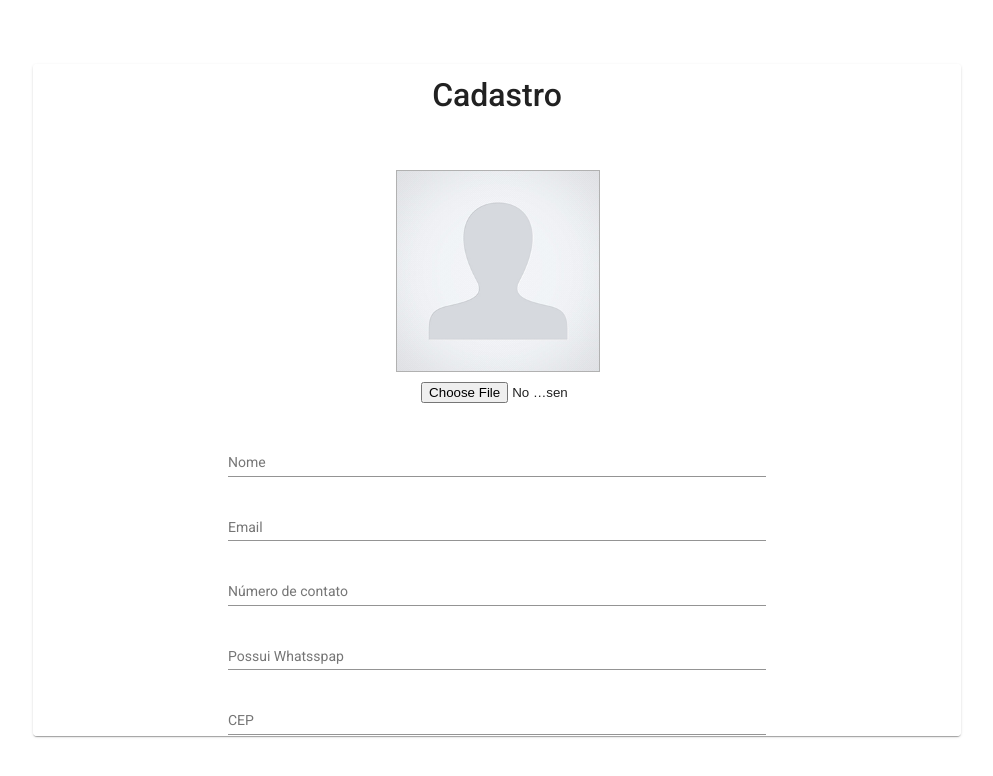
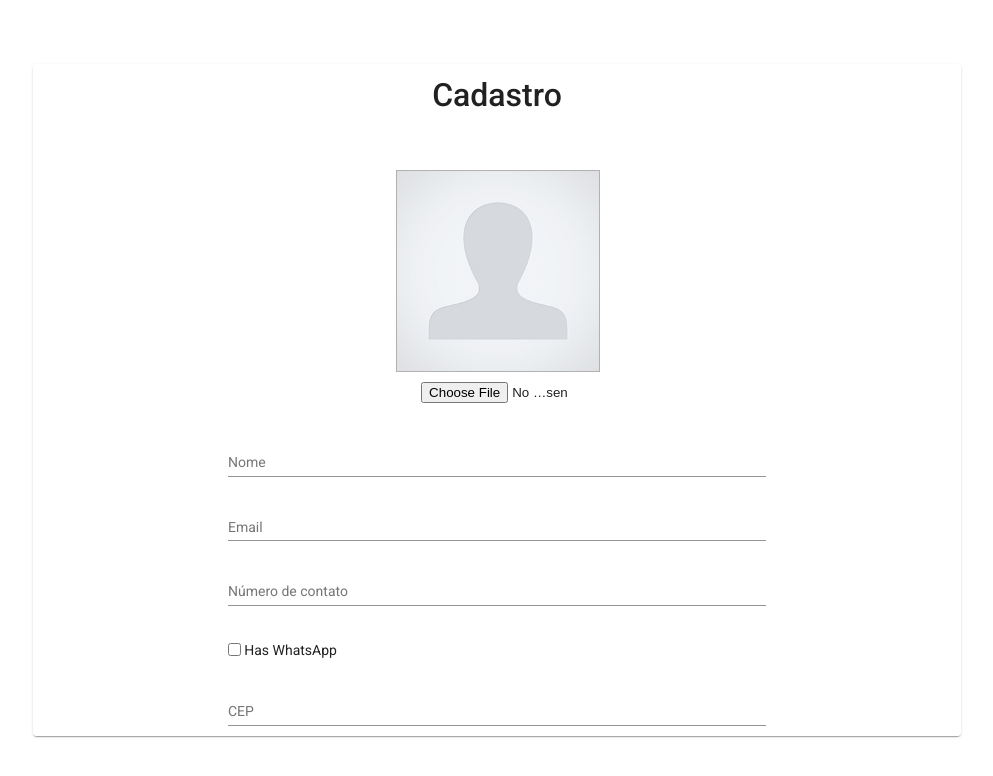
Before and after one commit to vitor-lupinetti/EntregaCerta, an Angular app in the folder entregaCerta/: page /user-register in a window 1280 px wide. Shown: the top 776 px of the page, without its empty margins (143-1136 px from the left). Built offline with nearby package versions, Linux system fonts and the light colour scheme.

Commit message:
add checkout no HasWhatsApp

```diff
--- a/entregaCerta/src/app/models/UserRegister.ts
+++ b/entregaCerta/src/app/models/UserRegister.ts
@@ -4,7 +4,7 @@ export interface UserRegister{
    photo:File;
    email: string;
    contactNumber:string;
-   hasWhatsApp:string;
+   hasWhatsAppBoolean:boolean;
    cep:string;
    street: string;
    homeNumber:string;
--- a/entregaCerta/src/app/services/userAccount/user-update.service.ts
+++ b/entregaCerta/src/app/services/userAccount/user-update.service.ts
@@ -55,6 +55,7 @@ export class UserUpdateService {
                   this.customer = result;
                  if(result){
                    this.setUpdate(this.customer);
+                   console.log(result);
                    this.message.showMessage("Usuário atualizado");
                    this.route.navigate(['buyer/homeBuyer']);
                  }
--- a/entregaCerta/src/app/services/userAccount/userRegister.service.ts
+++ b/entregaCerta/src/app/services/userAccount/userRegister.service.ts
@@ -33,6 +33,7 @@ export class UserRegisterService implements OnInit {
       formData.append('password', customerToCreate.password);
       formData.append('user', customerToCreate.user);
       if(customerToCreate.photo){
+        console.log(customerToCreate.photo);
         formData.append('photo', customerToCreate.photo, customerToCreate.photo.name);
       }
 
@@ -51,7 +52,7 @@ export class UserRegisterService implements OnInit {
                 },
                 error => {
                   if(error.status == 400) {
-                    console.log(error.error);
+                    console.log(error);
                     this.message.showMessage(error.error.error[0]);
                   }
                 }
--- a/entregaCerta/src/app/views/userAccount/user-register/user-register.component.css
+++ b/entregaCerta/src/app/views/userAccount/user-register/user-register.component.css
@@ -50,6 +50,16 @@ button{
     margin-bottom: 5px;
 } */
 
+ .whatsApp{
+    margin-left: 0px;
+    float:left;
+}
+#containerWhatsApp{
+    width: 60%;
+    padding-top: 1%;
+    padding-bottom: 3%;
+}
+
 .foto-container{
     display: flex;
     flex-direction: column;
--- a/entregaCerta/src/app/views/userAccount/user-register/user-register.component.html
+++ b/entregaCerta/src/app/views/userAccount/user-register/user-register.component.html
@@ -32,11 +32,10 @@
 
         </mat-form-field>
 
-        <mat-form-field class="input">
+        <div id="containerWhatsApp">
 
-            <input matInput  name="hasWhatsApp" placeholder="Possui Whatsspap" [(ngModel)]="hasWhatsApp" type="text">
-
-        </mat-form-field>
+            <input name="hasWhatsApp" class="whatsApp" [(ngModel)]="hasWhatsAppBoolean" type="checkbox"> <label class="whatsApp" >Has WhatsApp</label>
+        </div>
 
         <mat-form-field class="input">
 
--- a/entregaCerta/src/app/views/userAccount/user-register/user-register.component.ts
+++ b/entregaCerta/src/app/views/userAccount/user-register/user-register.component.ts
@@ -10,12 +10,13 @@ import { UserRegister } from 'src/app/models/UserRegister';
 })
 export class UserRegisterComponent implements OnInit,UserRegister {
   img;
+
   constructor(private account: UserRegisterService) { }
+  hasWhatsAppBoolean: boolean;
   name: string;
   photo: File;
   email: string;
   contactNumber: string;
-  hasWhatsApp: string;
   cep: string;
   street: string;
   homeNumber: string;
@@ -23,6 +24,7 @@ export class UserRegisterComponent implements OnInit,UserRegister {
   neighborhood: string;
   password: string;
   user: string;
+  hasWhatsApp:string;
 
   handleFileInput(files: FileList) {
     this.photo = files.item(0);
@@ -35,10 +37,24 @@ export class UserRegisterComponent implements OnInit,UserRegister {
 
   ngOnInit(): void {
     this.img = document.getElementById("image");
+
+
+  }
+
+  sethasWhatsApp(){
+
+    if(this.hasWhatsAppBoolean == true){
+      this.hasWhatsApp = "1";
+    }
+    else{
+      this.hasWhatsApp = "0";
+    }
+
   }
 
   send():void{
 
+    this.sethasWhatsApp();
     this.account.register({name: this.name, photo: this.photo, email: this.email, contactNumber: this.contactNumber,
       hasWhatsApp: this.hasWhatsApp, cep:this.cep, street:this.street, homeNumber:this.homeNumber, complement:this.complement,
       neighborhood:this.neighborhood, password:this.password, user:this.user})
--- a/entregaCerta/src/app/views/userAccount/user-update/user-update.component.css
+++ b/entregaCerta/src/app/views/userAccount/user-update/user-update.component.css
@@ -34,6 +34,20 @@ button{
     width:60%;
 }
 
+.whatsApp{
+
+    margin-left: 0px;
+    float:left;
+}
+
+#containerWhatsApp{
+
+    width: 60%;
+    padding-top: 1%;
+    padding-bottom: 3%;
+
+}
+
 /* div{
     position: relative;
 
@@ -64,6 +78,7 @@ img{
     border: 1px solid rgb(177, 177, 177);
 }
 
+
 .btn-container{
     display: flex;
     align-items: center;
--- a/entregaCerta/src/app/views/userAccount/user-update/user-update.component.html
+++ b/entregaCerta/src/app/views/userAccount/user-update/user-update.component.html
@@ -21,9 +21,6 @@
 
         </mat-form-field>
 
-
-
-
         <mat-form-field class="input">
 
             <input  matInput placeholder="Email" [(ngModel)]="email" name="email" type="email">
@@ -36,11 +33,11 @@
 
         </mat-form-field>
 
-        <mat-form-field class="input">
+        <div id="containerWhatsApp">
 
-            <input matInput  name="hasWhatsApp" placeholder="Possui Whatsspap" [(ngModel)]="hasWhatsApp" type="text">
+            <input name="hasWhatsApp" class="whatsApp" [(ngModel)]="hasWhatsAppBoolean" type="checkbox"><label class="whatsApp">Has WhatsApp</label>
 
-        </mat-form-field>
+        </div>
 
         <mat-form-field class="input">
 
--- a/entregaCerta/src/app/views/userAccount/user-update/user-update.component.ts
+++ b/entregaCerta/src/app/views/userAccount/user-update/user-update.component.ts
@@ -14,6 +14,7 @@ export class UserUpdateComponent implements OnInit {
   img;
   ngOnInit(): void {
     this.img = document.getElementById("image");
+
     this.setInput();
   }
    id:string;
@@ -22,7 +23,8 @@ export class UserUpdateComponent implements OnInit {
    photo_url:string;
    email: string;
    contactNumber:string;
-   hasWhatsApp:string;
+   hasWhatsAppBoolean:boolean;
+   hasWhatsApp: string;
    cep:string;
    street: string;
    homeNumber:string;
@@ -48,7 +50,7 @@ export class UserUpdateComponent implements OnInit {
       this.img.setAttribute("src",`data:${this.data.customer.photoMimeType};base64,${this.data.customer.photo}`);
       this.email = this.data.customer.email;
       this.contactNumber = this.data.customer.contactNumber;
-      this.hasWhatsApp = this.data.customer.hasWhatsApp;
+      this.setHasWhatsAppBoolean();
       this.cep = this.data.customer.addressEntity.cep;
       this.street = this.data.customer.addressEntity.street;
       this.homeNumber = this.data.customer.homeNumber;
@@ -58,7 +60,27 @@ export class UserUpdateComponent implements OnInit {
       this.id = this.data.customer.id;
     }
 
+    setHasWhatsAppBoolean(){
+       if(this.data.customer.hasWhatsApp == "1"){
+          this.hasWhatsAppBoolean = true;
+       }
+       else{
+        this.hasWhatsAppBoolean = false;
+       }
+    }
+
+    setHasWhatsApp(){
+      if(this.hasWhatsAppBoolean){
+        this.hasWhatsApp = "1"
+      }
+      else{
+        this.hasWhatsApp = "0";
+      }
+    }
+
   send(){
+
+    this.setHasWhatsApp();
       this.account.update(
         {name: this.name, photo: this.photo, email: this.email, contactNumber: this.contactNumber,
           hasWhatsApp: this.hasWhatsApp, cep:this.cep, street:this.street, homeNumber:this.homeNumber, complement:this.complement,
```
